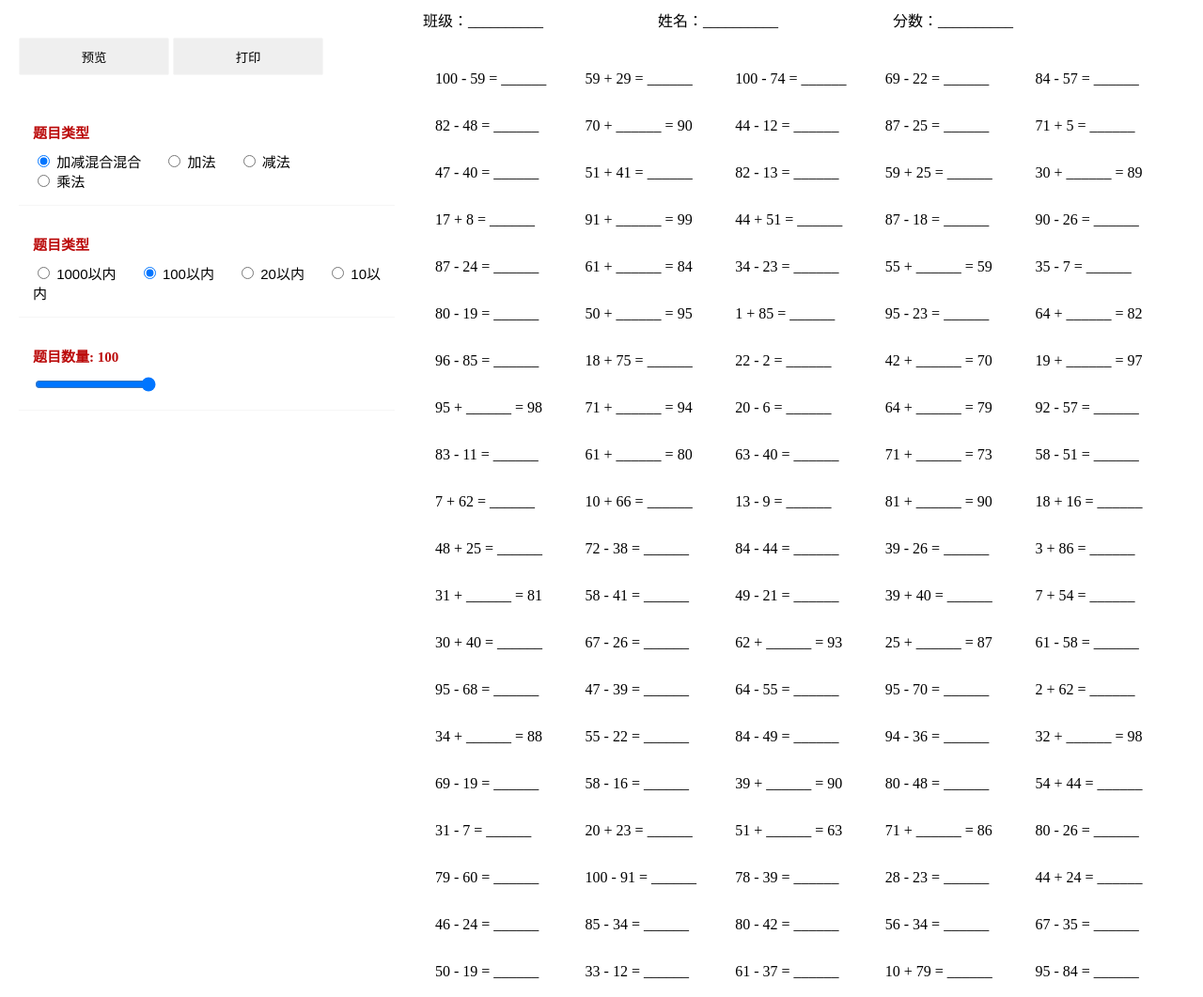
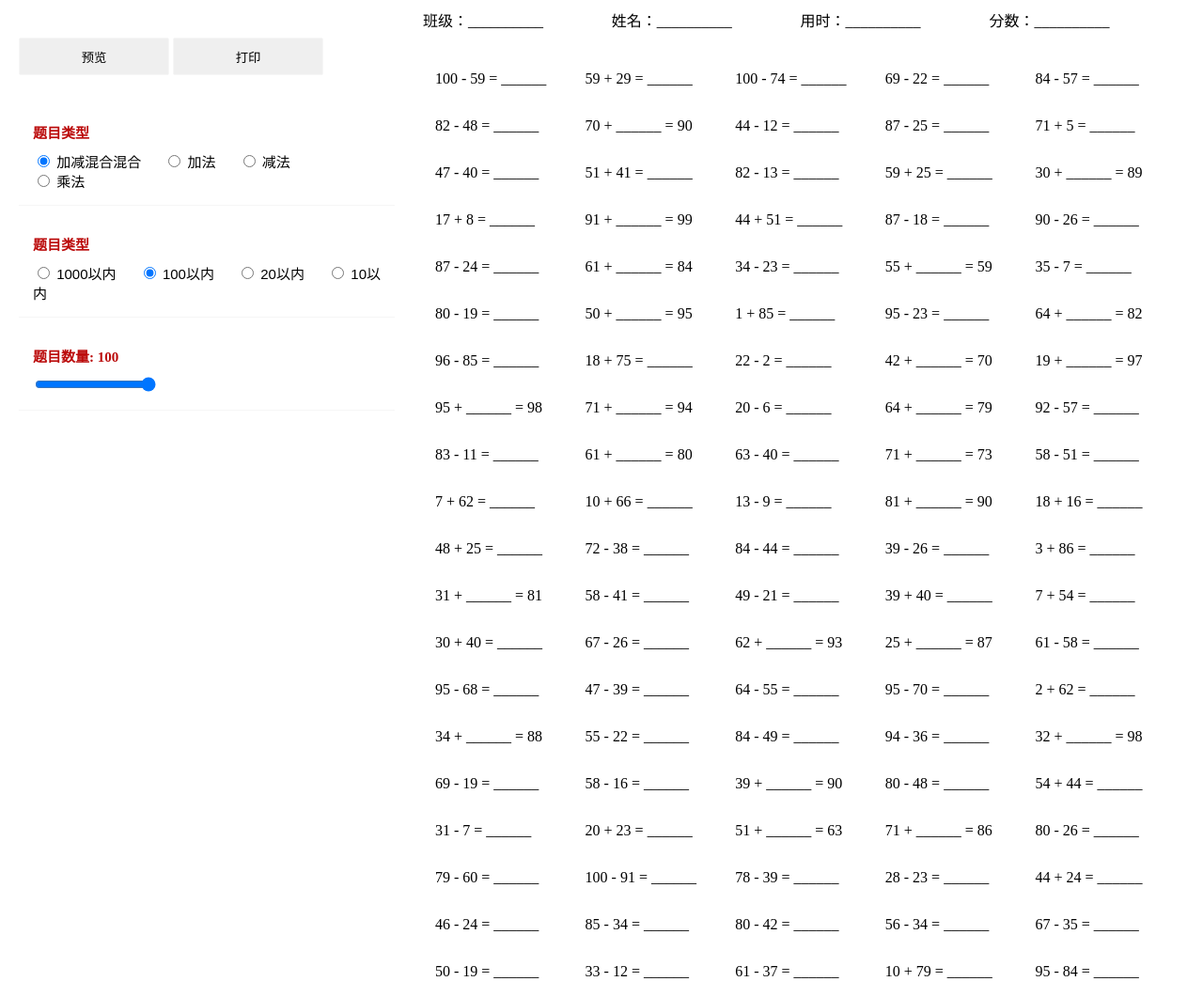
Before and after one commit to dusthan/dusthan.github.io, a plain HTML site: page static/calc.html in a window 1280 px wide. Shown: the whole page at 94% size. Drawn offline with Linux system fonts and the light colour scheme.

Commit message:
Update calc.html, add elapsed time;

```diff
--- a/static/calc.html
+++ b/static/calc.html
@@ -16,7 +16,7 @@
         height: 30px;
         line-height: 30px;
         vertical-align: middle;
-        width: 30%;
+        width: 24%;
     }
     .sectionBox {
         border-bottom: 1px solid #f6f6f6;
@@ -136,6 +136,7 @@
         <div style="height: 30px;width: 820px;margin: 0 auto;">
             <div class="header">班级：__________</div>
             <div class="header">姓名：__________</div>
+            <div class="header">用时：__________</div>
             <div class="header">分数：__________</div>
         </div>
 
```
